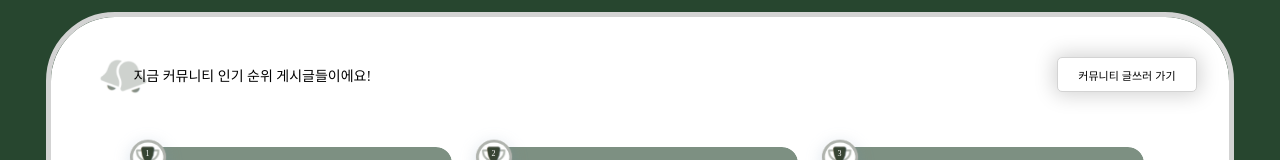
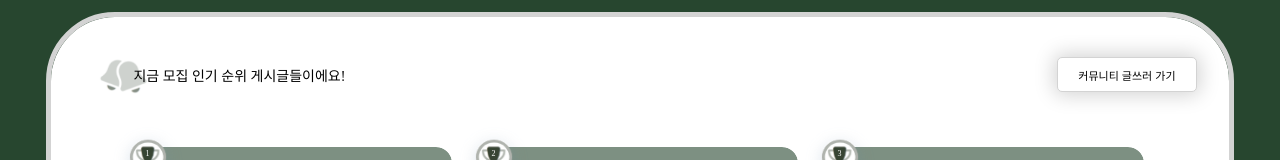
Before and after one commit to kody-gsm/Gni-client, a React (Create React App) app: page /join in a window 1280 px wide. Shown: the part 200-360 px from the top of the page. Built offline with nearby package versions, Linux system fonts and the light colour scheme.

Commit message:
글 쓰러가기 하이퍼링크 설정

```diff
--- a/src/App.js
+++ b/src/App.js
@@ -16,6 +16,7 @@ const App = () => {
           <Route path="/join" element={<P.Join />} />
           <Route path="/search" element={<P.Search />} />
           <Route path="/profile" element={<P.Profile />} />
+          <Route path="/write" element={<>write</>} />
           <Route path="*" element={<P.NotFound />} />
         </Routes>
       </BrowserRouter>
--- a/src/pages/Community/index.jsx
+++ b/src/pages/Community/index.jsx
@@ -28,7 +28,7 @@ export default function Community() {
             <img src={bell} alt="bell" className={belling ? 'active' : ''} onClick={e => setBelling(true)} />
             <span>지금 커뮤니티 인기 순위 게시글들이에요!</span>
           </div>
-          <button className="gowrite">
+          <button className="gowrite" onClick={e => window.location.href = '/write'}>
             커뮤니티 글쓰러 가기
           </button>
         </div>
--- a/src/pages/Join/index.jsx
+++ b/src/pages/Join/index.jsx
@@ -26,9 +26,9 @@ export default function Join() {
         <div className="boxheader">
           <div className="title">
             <img src={bell} alt="bell" className={belling ? 'active' : ''} onClick={e => setBelling(true)} />
-            <span>지금 커뮤니티 인기 순위 게시글들이에요!</span>
+            <span>지금 모집 인기 순위 게시글들이에요!</span>
           </div>
-          <button className="gowrite">
+          <button className="gowrite" onClick={e => window.location.href = './write'}>
             커뮤니티 글쓰러 가기
           </button>
         </div>
```
